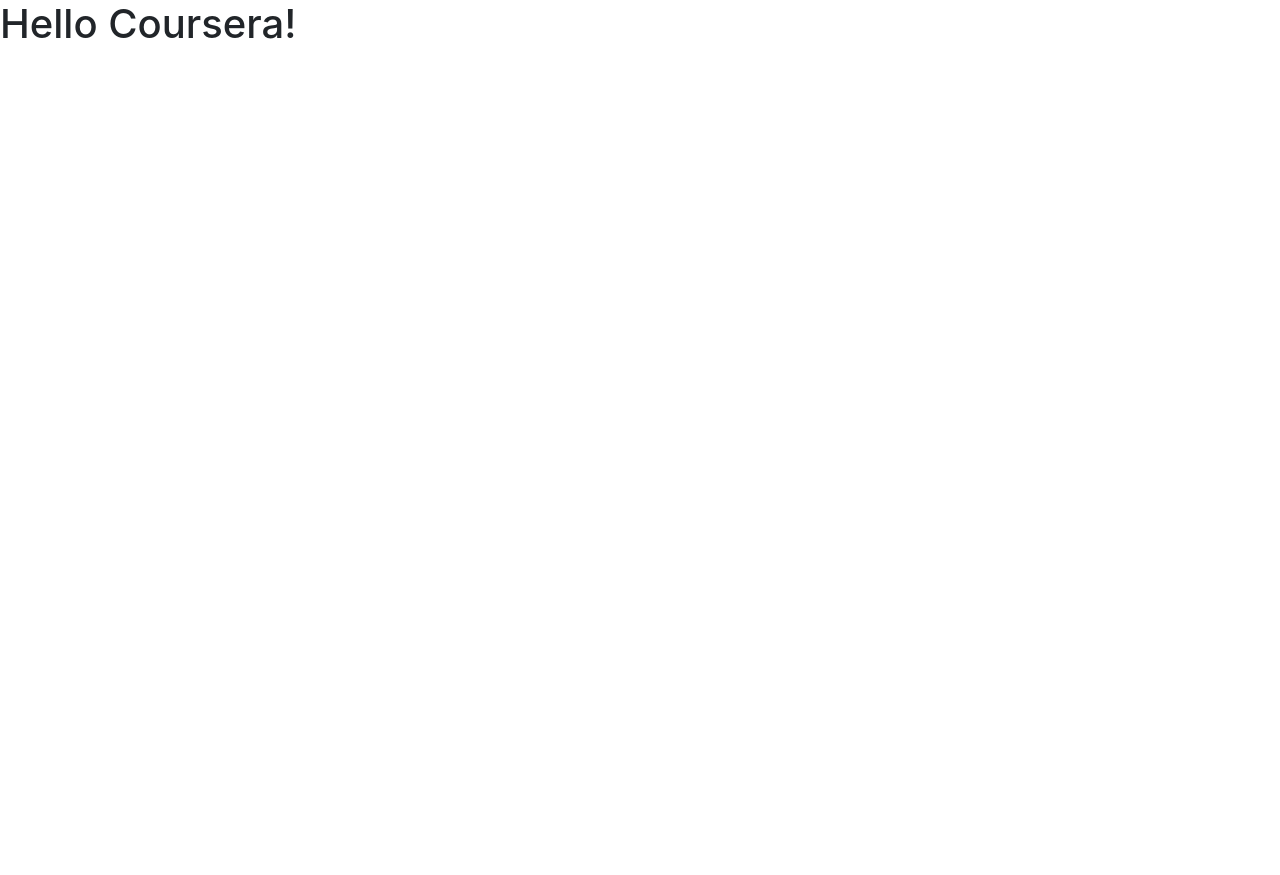
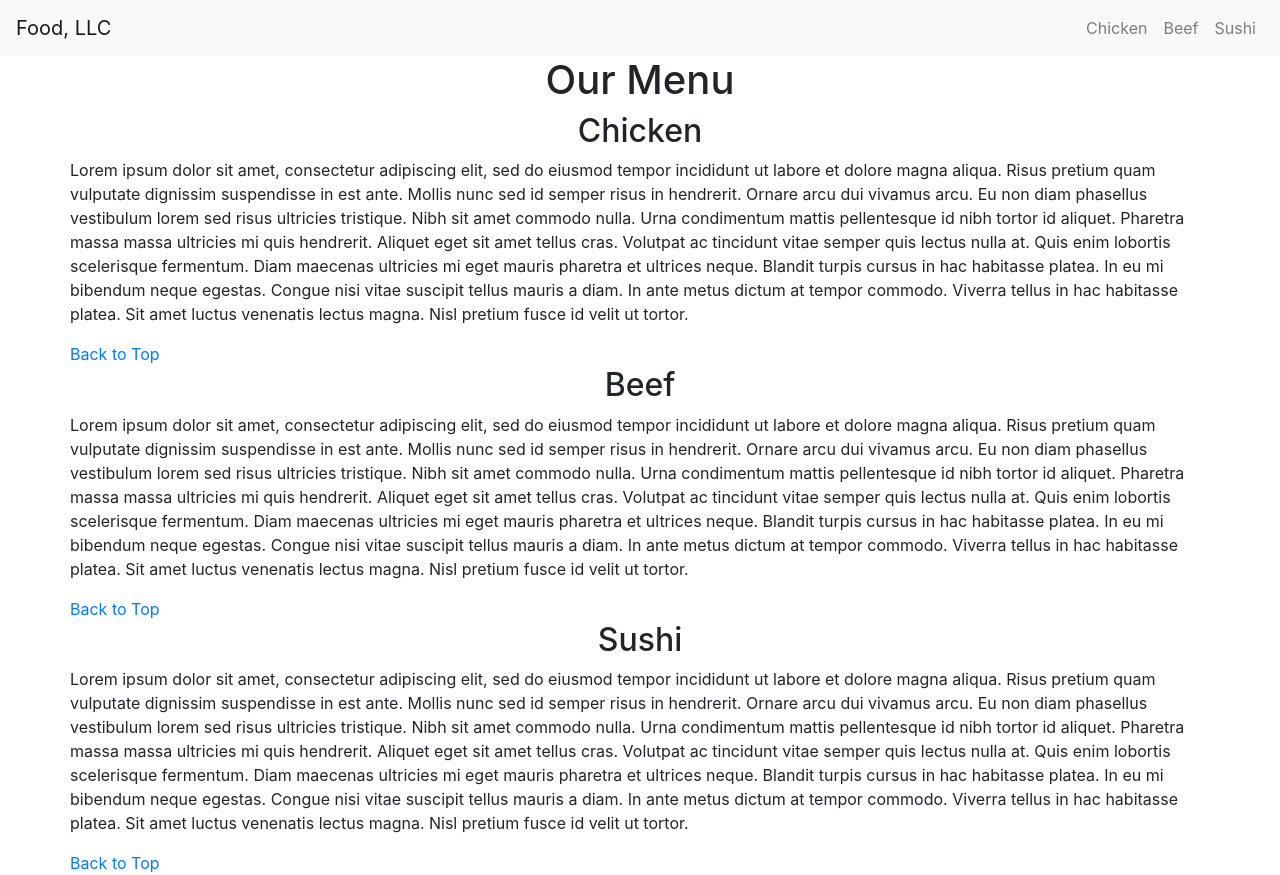
Before and after one commit to ColonelCrockett/mod3_solution, a plain HTML site: page index.html in a window 1280 px wide. Before the commit the page ends 800 px from the top, so only its background shows below. Drawn offline with nearby package versions, Linux system fonts and the light colour scheme.

Commit message:
Update index.html

```diff
--- a/index.html
+++ b/index.html
@@ -1,28 +1,84 @@
-<!doctype html>
+<!DOCTYPE html>
 <html lang="en">
-  <head>
-    <meta charset="utf-8">
-    <meta http-equiv="X-UA-Compatible" content="IE=edge">
-    <meta name="viewport" content="width=device-width, initial-scale=1">
-
-    <!-- HTML5 shim and Respond.js for IE8 support of HTML5 elements and media queries -->
-    <!-- WARNING: Respond.js doesn't work if you view the page via file:// -->
-    <!--[if lt IE 9]>
-      <script src="https://oss.maxcdn.com/html5shiv/3.7.2/html5shiv.min.js"></script>
-      <script src="https://oss.maxcdn.com/respond/1.4.2/respond.min.js"></script>
-    <![endif]-->
-
-    <title>Bootstrap Starter Page</title>
-    <link rel="stylesheet" href="css/bootstrap.min.css">
-    <link rel="stylesheet" href="css/styles.css">
-  </head>
+<head>
+  <meta charset="UTF-8">
+  <meta http-equiv="X-UA-Compatible" content="IE=edge">
+  <meta name="viewport" content="width=device-width, initial-scale=1.0">
+  <title>Food, LLC</title>
+  <link rel="stylesheet" href="css/bootstrap.min.css">
+  <link rel="stylesheet" href="css/styles.css">
+  <script src="js/jquery-3.7.1.min.js"></script>
+  <script src="js/bootstrap.min.js"></script>
+</head>
 <body>
 
-  <h1>Hello Coursera!</h1>
+<!-- Navbar -->
+<nav class="navbar navbar-expand-lg navbar-light bg-light">
+  <a class="navbar-brand" href="#">Food, LLC</a>
+  <button class="navbar-toggler" type="button" data-toggle="collapse" data-target="#navbar-collapse" aria-controls="navbar-collapse" aria-expanded="false" aria-label="Toggle navigation">
+    <span class="navbar-toggler-icon"></span>
+  </button>
+  <div class="collapse navbar-collapse" id="navbar-collapse">
+    <ul class="navbar-nav ml-auto">
+      <li class="nav-item">
+        <a class="nav-link" href="#menu_item_1">Chicken</a>
+      </li>
+      <li class="nav-item">
+        <a class="nav-link" href="#menu_item_2">Beef</a>
+      </li>
+      <li class="nav-item">
+        <a class="nav-link" href="#menu_item_3">Sushi</a>
+      </li>
+    </ul>
+  </div>
+</nav>
 
-  <!-- jQuery (Bootstrap JS plugins depend on it) -->
-  <script src="js/jquery-1.11.3.min.js"></script>
-  <script src="js/bootstrap.min.js"></script>
-  <script src="js/script.js"></script>
+<!-- Page Heading -->
+<div class="container">
+  <div class="row justify-content-center"> <!-- Use justify-content-center to center the content horizontally -->
+    <div class="col-xs-12 text-center">
+      <h1 class="page-heading">Our Menu</h1>
+    </div>
+  </div>
+</div>
+
+
+<!-- Main Content Section -->
+<section class="main-section" id="menu_item_1">
+  <div class="container">
+    <div class="row">
+      <div class="col-xs-12">
+        <h2 align="center">Chicken</h2>
+        <p class="lorem-ipsum">Lorem ipsum dolor sit amet, consectetur adipiscing elit, sed do eiusmod tempor incididunt ut labore et dolore magna aliqua. Risus pretium quam vulputate dignissim suspendisse in est ante. Mollis nunc sed id semper risus in hendrerit. Ornare arcu dui vivamus arcu. Eu non diam phasellus vestibulum lorem sed risus ultricies tristique. Nibh sit amet commodo nulla. Urna condimentum mattis pellentesque id nibh tortor id aliquet. Pharetra massa massa ultricies mi quis hendrerit. Aliquet eget sit amet tellus cras. Volutpat ac tincidunt vitae semper quis lectus nulla at. Quis enim lobortis scelerisque fermentum. Diam maecenas ultricies mi eget mauris pharetra et ultrices neque. Blandit turpis cursus in hac habitasse platea. In eu mi bibendum neque egestas. Congue nisi vitae suscipit tellus mauris a diam. In ante metus dictum at tempor commodo. Viverra tellus in hac habitasse platea. Sit amet luctus venenatis lectus magna. Nisl pretium fusce id velit ut tortor.</p>
+        <a href="#" class="back-to-top">Back to Top</a>
+      </div>
+    </div>
+  </div>
+</section>
+
+<section class="main-section" id="menu_item_2">
+  <div class="container">
+    <div class="row">
+      <div class="col-xs-12">
+        <h2 align="center">Beef</h2>
+        <p class="lorem-ipsum">Lorem ipsum dolor sit amet, consectetur adipiscing elit, sed do eiusmod tempor incididunt ut labore et dolore magna aliqua. Risus pretium quam vulputate dignissim suspendisse in est ante. Mollis nunc sed id semper risus in hendrerit. Ornare arcu dui vivamus arcu. Eu non diam phasellus vestibulum lorem sed risus ultricies tristique. Nibh sit amet commodo nulla. Urna condimentum mattis pellentesque id nibh tortor id aliquet. Pharetra massa massa ultricies mi quis hendrerit. Aliquet eget sit amet tellus cras. Volutpat ac tincidunt vitae semper quis lectus nulla at. Quis enim lobortis scelerisque fermentum. Diam maecenas ultricies mi eget mauris pharetra et ultrices neque. Blandit turpis cursus in hac habitasse platea. In eu mi bibendum neque egestas. Congue nisi vitae suscipit tellus mauris a diam. In ante metus dictum at tempor commodo. Viverra tellus in hac habitasse platea. Sit amet luctus venenatis lectus magna. Nisl pretium fusce id velit ut tortor.</p>
+        <a href="#" class="back-to-top">Back to Top</a>
+      </div>
+    </div>
+  </div>
+</section>
+
+<section class="main-section" id="menu_item_3">
+  <div class="container">
+    <div class="row">
+      <div class="col-xs-12">
+        <h2 align="center">Sushi</h2>
+        <p class="lorem-ipsum">Lorem ipsum dolor sit amet, consectetur adipiscing elit, sed do eiusmod tempor incididunt ut labore et dolore magna aliqua. Risus pretium quam vulputate dignissim suspendisse in est ante. Mollis nunc sed id semper risus in hendrerit. Ornare arcu dui vivamus arcu. Eu non diam phasellus vestibulum lorem sed risus ultricies tristique. Nibh sit amet commodo nulla. Urna condimentum mattis pellentesque id nibh tortor id aliquet. Pharetra massa massa ultricies mi quis hendrerit. Aliquet eget sit amet tellus cras. Volutpat ac tincidunt vitae semper quis lectus nulla at. Quis enim lobortis scelerisque fermentum. Diam maecenas ultricies mi eget mauris pharetra et ultrices neque. Blandit turpis cursus in hac habitasse platea. In eu mi bibendum neque egestas. Congue nisi vitae suscipit tellus mauris a diam. In ante metus dictum at tempor commodo. Viverra tellus in hac habitasse platea. Sit amet luctus venenatis lectus magna. Nisl pretium fusce id velit ut tortor.</p>
+        <a href="#" class="back-to-top">Back to Top</a>
+      </div>
+    </div>
+  </div>
+</section>
+
 </body>
 </html>
```
